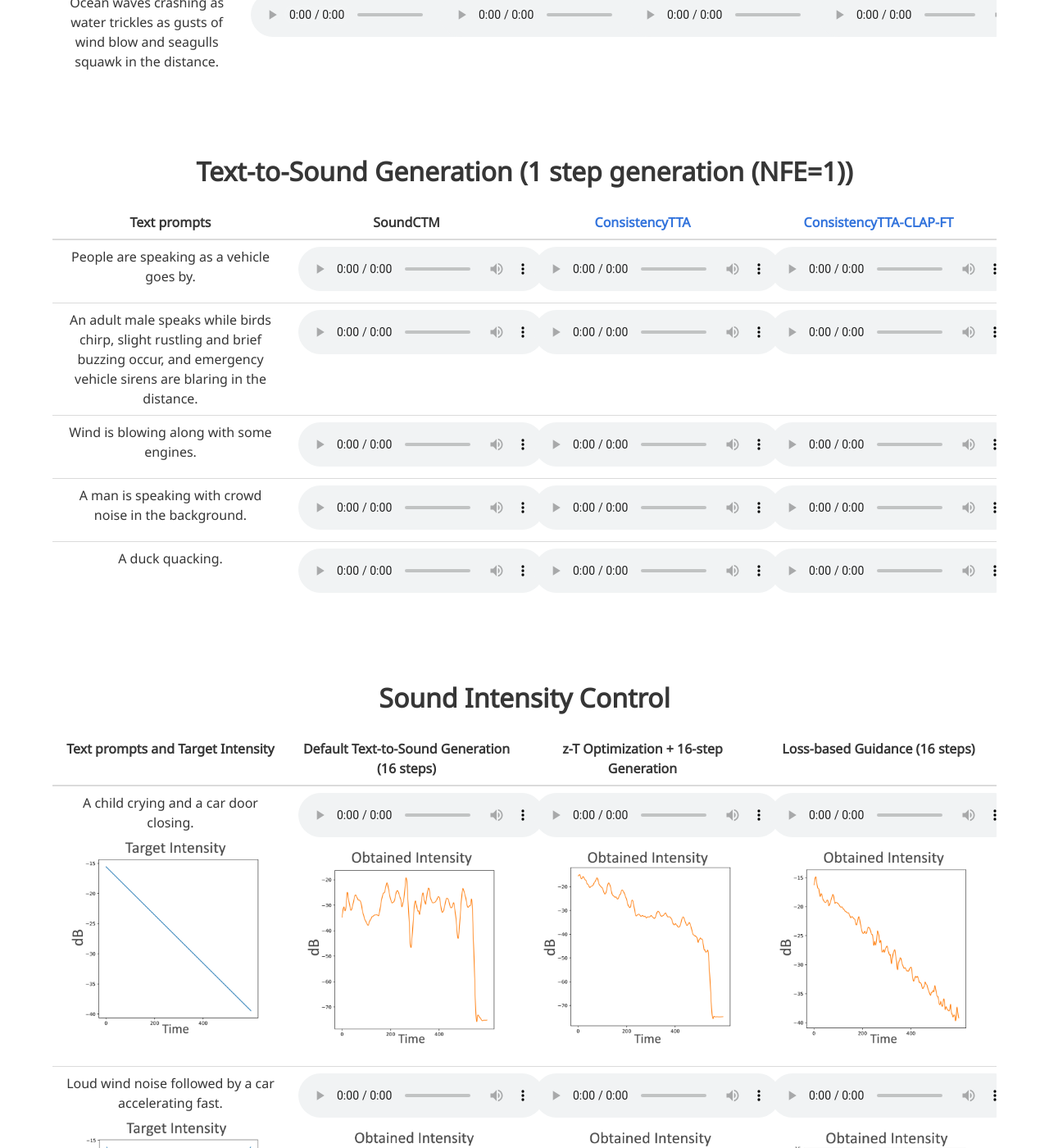
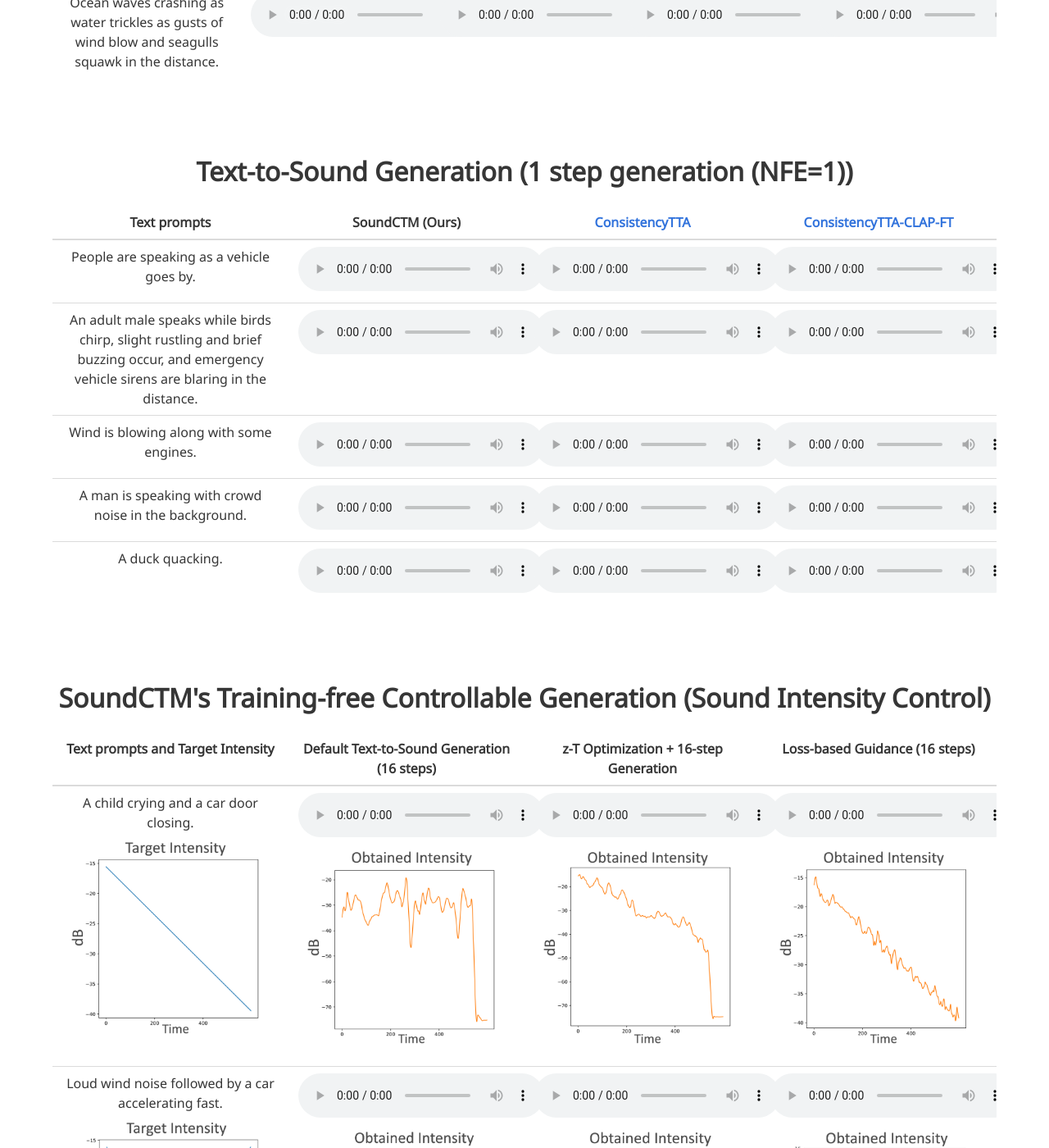
Before and after one commit to koichi-saito-sony/koichi-saito-sony.github.io, a Jekyll site: the page soundctm/index.html, which Jekyll copies as it is, in a window 1280 px wide and 1400 px high, scrolled down 1616 px. Shown: the whole window at 82% size. Built offline with Jekyll 4.4.1, drawn with Linux system fonts in a browser that asks for light colours; nearby versions of some CDN libraries; some web fonts are replaced; library files that are not in the unit come from our copies; a style sheet for code colours, icons or effects is not loaded; some of the changed lines change nothing that is shown.

Commit message:
Add files via upload

```diff
--- a/soundctm/index.html
+++ b/soundctm/index.html
@@ -6,9 +6,9 @@
   <meta charset="utf-8">
   <!-- Meta tags for social media banners, these should be filled in appropriatly as they are your "business card" -->
   <!-- Replace the content tag with appropriate information -->
-  <meta name="description" content="SOTAs for one step diffusion model generation.">
-  <meta property="og:title" content="Consistency Trajectory Models"/>
-  <meta property="og:description" content="SOTAs for one step diffusion model generation."/>
+  <meta name="description" content="High-quality one step diffusion model sound generation.">
+  <meta property="og:title" content="Sound Consistency Trajectory Models"/>
+  <meta property="og:description" content="High-quality one step diffusion model sound generation."/>
   <meta property="og:url" content="URL OF THE WEBSITE"/>
   <!-- Path to banner image, should be in the path listed below. Optimal dimenssions are 1200X630-->
   <meta property="og:image" content="static/image/icon.png" />
@@ -16,8 +16,8 @@
   <meta property="og:image:height" content="630"/>
 
 
-  <meta name="twitter:title" content="Consistency Trajectory Models">
-  <meta name="twitter:description" content="SOTAs for one step diffusion model generation.">
+  <meta name="twitter:title" content="Sound Consistency Trajectory Models">
+  <meta name="twitter:description" content="igh-quality one step diffusion model sound generation.">
   <!-- Path to banner image, should be in the path listed below. Optimal dimenssions are 1200X600-->
   <meta name="twitter:image" content="static/images/icon.png">
   <meta name="twitter:card" content="icon.png">
@@ -26,7 +26,7 @@
   <meta name="viewport" content="width=device-width, initial-scale=1">
 
 
-  <title>CTM</title>
+  <title>SoundCTM</title>
   <link rel="icon" type="image/x-icon" href="static/images/icon.png">
   <link href="https://fonts.googleapis.com/css?family=Google+Sans|Noto+Sans|Castoro"
   rel="stylesheet">
@@ -222,7 +222,7 @@
             <thead>
               <tr>
                 <th scope="col" style="min-width: 200px;">Text prompts</th>
-                <th scope="col" style="min-width: 200px;">SoundCTM</th>
+                <th scope="col" style="min-width: 200px;">SoundCTM (Ours)</th>
                 <th scope="col" style="min-width: 200px;"><a href="https://arxiv.org/pdf/2309.10740" target="_blank">ConsistencyTTA</a></th>
                 <th scope="col" style="min-width: 200px;"><a href="https://arxiv.org/pdf/2309.10740" target="_blank">ConsistencyTTA-CLAP-FT</a></th>
               </tr>
@@ -270,7 +270,7 @@
   <div class="container is-full-desktop">
     <div class="columns is-centered has-text-centered">
       <div class="column is-max-desktop is-full-mobile">
-        <h2 id="section_3" class="title is-3">Sound Intensity Control</h2>
+        <h2 id="section_3" class="title is-3">SoundCTM's Training-free Controllable Generation (Sound Intensity Control)</h2>
         <div class="table-container">
           <table class="table" align="center" style="table-layout: fixed;word-break: break-word; width: 100%;">
             <thead>
```
